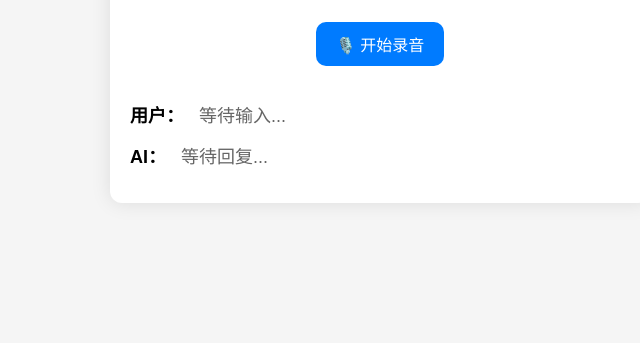
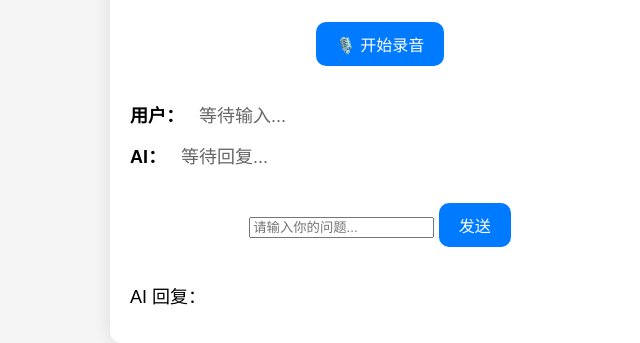
Before and after one commit to baolingxiao/Gani, a website: page public/index.html in a window 1280 px wide. Shown: the part 165-508 px from the top of the page, without its empty margins (260-900 px from the left). Drawn offline with Linux system fonts and the light colour scheme.

Commit message:
Update index.html

```diff
--- a/public/index.html
+++ b/public/index.html
@@ -9,16 +9,30 @@
 <body>
     <div class="container">
         <h1>AI语音对话助手</h1>
-
-        <!-- 录音按钮 -->
         <button id="startRecordingBtn">🎙️ 开始录音</button>
-
-        <!-- 文本展示区域 -->
         <p><strong>用户：</strong> <span id="userInput">等待输入...</span></p>
         <p><strong>AI：</strong> <span id="aiResponse">等待回复...</span></p>
+        <input id="textInput" type="text" placeholder="请输入你的问题...">
+        <button onclick="sendMessage()">发送</button>
+        <p>AI 回复：<span id="responseText"></span></p>
+    </div>
+    <script src="script.js"></script>
+    <script>
+        async function sendMessage() {
+            const userInput = document.getElementById("textInput").value;
+            const responseText = document.getElementById("responseText");
 
-        <!-- JavaScript文件 -->
-        <script src="script.js"></script>
-    </div>
+            const response = await fetch('/api/chat', {
+                method: 'POST',
+                headers: {
+                    'Content-Type': 'application/json'
+                },
+                body: JSON.stringify({ message: userInput })
+            });
+
+            const data = await response.json();
+            responseText.innerText = data.reply;
+        }
+    </script>
 </body>
 </html>
```
